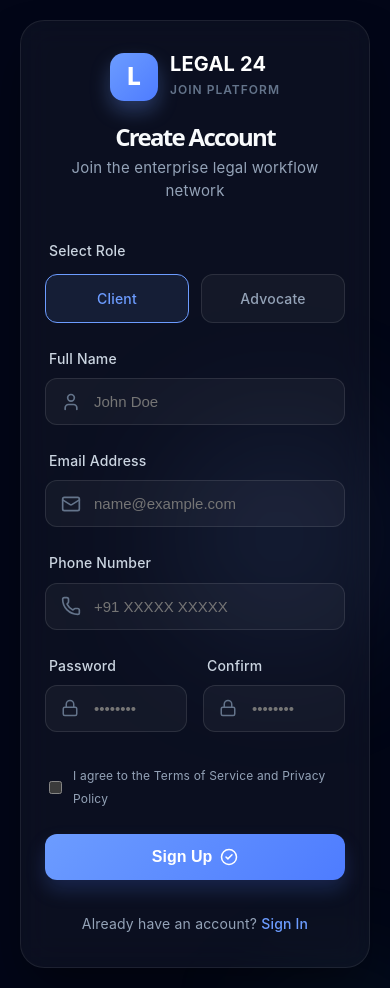
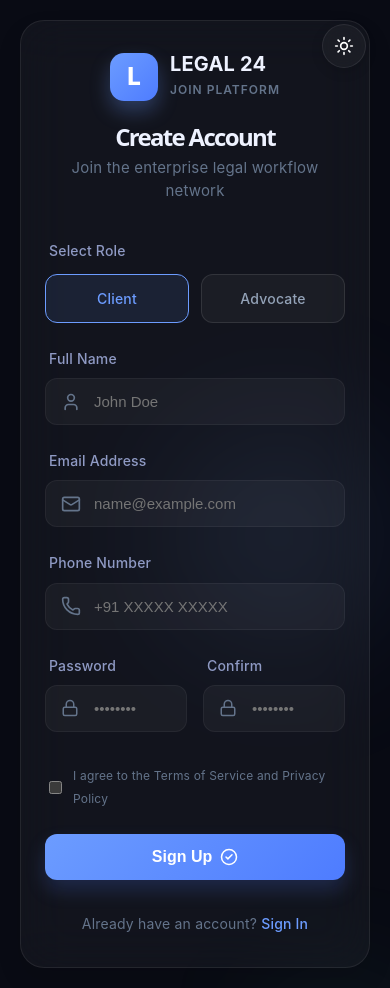
Before and after one commit to karuppsamy-k/Legal24, a React (Vite) app: page /signup in a window 390 px wide. Built offline with nearby package versions, Linux system fonts and the light colour scheme.

Commit message:
feat: implement authentication and landing page UI with responsive styling and theme support

```diff
--- a/src/features/auth/LoginPage.jsx
+++ b/src/features/auth/LoginPage.jsx
@@ -1,8 +1,9 @@
 import React, { useState } from 'react';
 import { useNavigate, Link } from 'react-router-dom';
 import { motion } from 'framer-motion';
-import { Mail, Lock, Eye, EyeOff, LogIn } from 'lucide-react';
+import { Mail, Lock, Eye, EyeOff, LogIn, Sun, Moon } from 'lucide-react';
 import { useAuth } from '../../core/context/AuthContext';
+import { useTheme } from '../../core/context/ThemeContext';
 import './auth.css';
 
 const LoginPage = () => {
@@ -12,6 +13,7 @@ const LoginPage = () => {
   const [loading, setLoading] = useState(false);
   const [error, setError] = useState('');
   const { login } = useAuth();
+  const { theme, toggleTheme } = useTheme();
   const navigate = useNavigate();
 
   const handleSubmit = async (e) => {
@@ -34,6 +36,20 @@ const LoginPage = () => {
 
   return (
     <div className="auth-container">
+      {/* Theme Toggle */}
+      <motion.button
+        className="auth-theme-toggle"
+        onClick={toggleTheme}
+        title={theme === 'dark' ? 'Switch to Light Mode' : 'Switch to Dark Mode'}
+        whileHover={{ scale: 1.1 }}
+        whileTap={{ scale: 0.9 }}
+        initial={{ opacity: 0, y: -10 }}
+        animate={{ opacity: 1, y: 0 }}
+        transition={{ delay: 0.3 }}
+      >
+        {theme === 'dark' ? <Sun size={20} /> : <Moon size={20} />}
+      </motion.button>
+
       <div className="auth-bg-blob" />
       <div className="auth-bg-blob-2" />
 
@@ -47,8 +63,8 @@ const LoginPage = () => {
           <div className="auth-brand">
             <div className="brand-mark-large">L</div>
             <div style={{ textAlign: 'left' }}>
-              <strong style={{ display: 'block', color: '#fff', fontSize: '20px' }}>LEGAL 24</strong>
-              <span style={{ color: '#64748b', fontSize: '12px', fontWeight: '600', letterSpacing: '1px' }}>ADMIN PANEL</span>
+              <strong style={{ display: 'block', color: 'var(--text-heading)', fontSize: '20px' }}>LEGAL 24</strong>
+              <span style={{ color: 'var(--text-muted)', fontSize: '12px', fontWeight: '600', letterSpacing: '1px' }}>ADMIN PANEL</span>
             </div>
           </div>
           <h1>Welcome Back</h1>
--- a/src/features/auth/SignupPage.jsx
+++ b/src/features/auth/SignupPage.jsx
@@ -1,8 +1,9 @@
 import React, { useState } from 'react';
 import { useNavigate, Link } from 'react-router-dom';
 import { motion } from 'framer-motion';
-import { User, Mail, Phone, Lock, CheckCircle2 } from 'lucide-react';
+import { User, Mail, Phone, Lock, CheckCircle2, Sun, Moon } from 'lucide-react';
 import { useAuth } from '../../core/context/AuthContext';
+import { useTheme } from '../../core/context/ThemeContext';
 import './auth.css';
 
 const SignupPage = () => {
@@ -17,6 +18,7 @@ const SignupPage = () => {
   const [loading, setLoading] = useState(false);
   const [error, setError] = useState('');
   const { signup } = useAuth();
+  const { theme, toggleTheme } = useTheme();
   const navigate = useNavigate();
 
   const handleSubmit = async (e) => {
@@ -42,6 +44,20 @@ const SignupPage = () => {
 
   return (
     <div className="auth-container">
+      {/* Theme Toggle */}
+      <motion.button
+        className="auth-theme-toggle"
+        onClick={toggleTheme}
+        title={theme === 'dark' ? 'Switch to Light Mode' : 'Switch to Dark Mode'}
+        whileHover={{ scale: 1.1 }}
+        whileTap={{ scale: 0.9 }}
+        initial={{ opacity: 0, y: -10 }}
+        animate={{ opacity: 1, y: 0 }}
+        transition={{ delay: 0.3 }}
+      >
+        {theme === 'dark' ? <Sun size={20} /> : <Moon size={20} />}
+      </motion.button>
+
       <div className="auth-bg-blob" />
       <div className="auth-bg-blob-2" />
 
@@ -55,8 +71,8 @@ const SignupPage = () => {
           <div className="auth-brand">
             <div className="brand-mark-large">L</div>
             <div style={{ textAlign: 'left' }}>
-              <strong style={{ display: 'block', color: '#fff', fontSize: '20px' }}>LEGAL 24</strong>
-              <span style={{ color: '#64748b', fontSize: '12px', fontWeight: '600', letterSpacing: '1px' }}>JOIN PLATFORM</span>
+              <strong style={{ display: 'block', color: 'var(--text-heading)', fontSize: '20px' }}>LEGAL 24</strong>
+              <span style={{ color: 'var(--text-muted)', fontSize: '12px', fontWeight: '600', letterSpacing: '1px' }}>JOIN PLATFORM</span>
             </div>
           </div>
           <h1>Create Account</h1>
--- a/src/features/auth/auth.css
+++ b/src/features/auth/auth.css
@@ -9,11 +9,41 @@
   display: flex;
   align-items: center;
   justify-content: center;
-  background: #020617;
+  background: var(--bg-base);
   position: relative;
   overflow: hidden;
   font-family: 'Inter', sans-serif;
   padding: 20px;
+  transition: background 0.3s ease;
+}
+
+/* Theme Toggle Button */
+.auth-theme-toggle {
+  position: absolute;
+  top: 24px;
+  right: 24px;
+  z-index: 10;
+  width: 44px;
+  height: 44px;
+  border-radius: 50%;
+  border: 1px solid var(--border-color);
+  background: var(--bg-panel);
+  backdrop-filter: blur(16px);
+  -webkit-backdrop-filter: blur(16px);
+  color: var(--text-primary);
+  cursor: pointer;
+  display: flex;
+  align-items: center;
+  justify-content: center;
+  transition: all 0.3s ease;
+  box-shadow: 0 4px 12px rgba(0, 0, 0, 0.15);
+}
+
+.auth-theme-toggle:hover {
+  background: var(--bg-panel-hover);
+  border-color: var(--accent-blue);
+  color: var(--accent-blue);
+  box-shadow: 0 4px 20px rgba(108, 156, 255, 0.2);
 }
 
 /* Premium Animated Background */
@@ -51,12 +81,14 @@
   max-width: 480px;
   padding: 48px;
   background: var(--bg-panel);
-  backdrop-filter: blur(16px);
+  backdrop-filter: blur(24px);
+  -webkit-backdrop-filter: blur(24px);
   border: 1px solid var(--border-color);
   border-radius: 32px;
-  box-shadow: 0 25px 50px -12px rgba(0, 0, 0, 0.5);
+  box-shadow: var(--panel-shadow);
   z-index: 1;
   position: relative;
+  transition: all 0.3s ease;
 }
 
 .auth-header {
@@ -79,7 +111,7 @@
   display: flex;
   align-items: center;
   justify-content: center;
-  color: var(--text-primary);
+  color: #ffffff;
   font-weight: 800;
   font-size: 24px;
   box-shadow: 0 10px 20px rgba(108, 156, 255, 0.3);
@@ -88,12 +120,12 @@
 .auth-header h1 {
   font-size: 28px;
   font-weight: 700;
-  color: #f8fafc;
+  color: var(--text-heading);
   margin: 0;
 }
 
 .auth-header p {
-  color: #94a3b8;
+  color: var(--text-muted);
   margin-top: 8px;
   font-size: 15px;
 }
@@ -112,7 +144,7 @@
 }
 
 .form-group label {
-  color: #cbd5e1;
+  color: var(--text-secondary);
   font-size: 14px;
   font-weight: 500;
   margin-left: 4px;
@@ -129,9 +161,9 @@
   padding: 14px 16px;
   padding-left: 48px;
   background: var(--bg-panel);
-  border: 1px solid rgba(255, 255, 255, 0.1);
+  border: 1px solid var(--border-light);
   border-radius: 12px;
-  color: #f8fafc;
+  color: var(--text-primary);
   font-size: 15px;
   transition: all 0.2s ease;
 }
@@ -139,8 +171,8 @@
 .auth-input:focus {
   outline: none;
   border-color: var(--accent-blue);
-  background: var(--btn-bg);
-  box-shadow: 0 0 0 4px rgba(108, 156, 255, 0.1);
+  background: var(--bg-panel-hover);
+  box-shadow: 0 0 0 4px var(--accent-bg);
 }
 
 .input-icon {
@@ -167,7 +199,7 @@
 }
 
 .password-toggle:hover {
-  color: #cbd5e1;
+  color: var(--text-primary);
 }
 
 /* Actions */
@@ -181,7 +213,7 @@
   display: flex;
   align-items: center;
   gap: 8px;
-  color: #94a3b8;
+  color: var(--text-muted);
   font-size: 14px;
   cursor: pointer;
 }
@@ -238,7 +270,7 @@
   background: linear-gradient(135deg, #6c9cff 0%, #4e7cff 100%);
   border: none;
   border-radius: 12px;
-  color: var(--text-primary);
+  color: #ffffff;
   font-size: 16px;
   font-weight: 600;
   cursor: pointer;
@@ -264,7 +296,7 @@
 .auth-footer {
   text-align: center;
   margin-top: 32px;
-  color: #94a3b8;
+  color: var(--text-muted);
   font-size: 14px;
 }
 
@@ -290,7 +322,7 @@
 .loading-screen {
   position: fixed;
   inset: 0;
-  background: #020617;
+  background: var(--bg-base);
   display: flex;
   align-items: center;
   justify-content: center;
--- a/src/features/landing/LandingPage.jsx
+++ b/src/features/landing/LandingPage.jsx
@@ -1,10 +1,13 @@
 import React from 'react';
 import { Link } from 'react-router-dom';
-import { Shield, Users, CheckCircle, ArrowRight, MessageSquare, PhoneCall, Star, Globe, MessageCircle, AtSign, Send, Mail, MapPin } from 'lucide-react';
+import { Shield, Users, CheckCircle, ArrowRight, MessageSquare, PhoneCall, Star, Globe, MessageCircle, AtSign, Send, Mail, MapPin, Sun, Moon } from 'lucide-react';
+import { useTheme } from '../../core/context/ThemeContext';
 import ChatBot from './components/ChatBot';
 import './landing.css';
 
 export default function LandingPage() {
+  const { theme, toggleTheme } = useTheme();
+
   return (
     <div className="landing-wrapper">
       {/* Navbar */}
@@ -18,6 +21,13 @@ export default function LandingPage() {
           <a href="#stats">Impact</a>
         </div>
         <div className="landing-nav-actions">
+          <button
+            className="landing-theme-toggle"
+            onClick={toggleTheme}
+            title={theme === 'dark' ? 'Switch to Light Mode' : 'Switch to Dark Mode'}
+          >
+            {theme === 'dark' ? <Sun size={18} /> : <Moon size={18} />}
+          </button>
           <Link to="/login" className="nav-login-btn">Login</Link>
           <Link to="/signup" className="nav-signup-btn">Get Started</Link>
         </div>
```
Also changed, not shown: src/features/landing/landing.css (+186 -0 lines).
